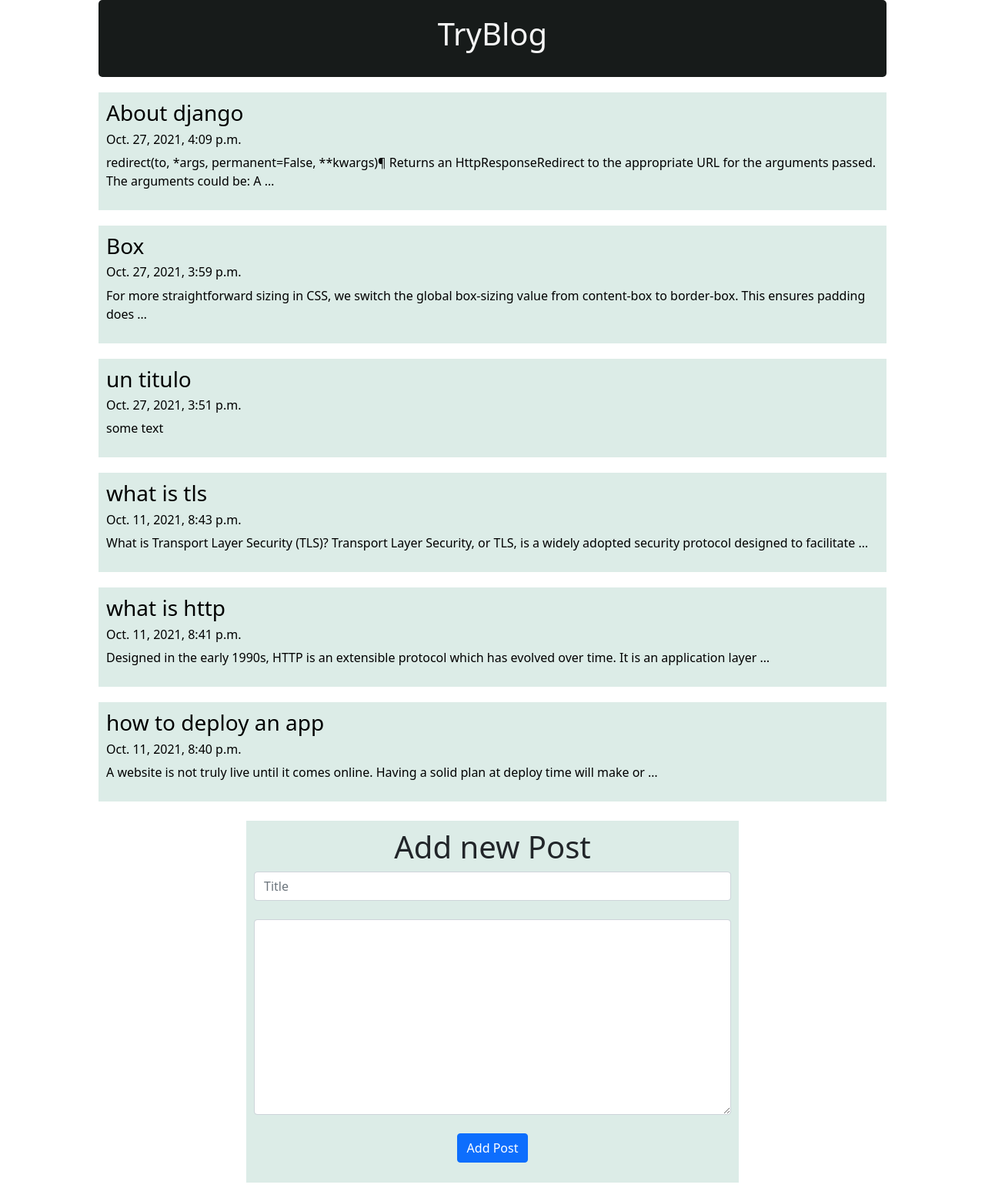
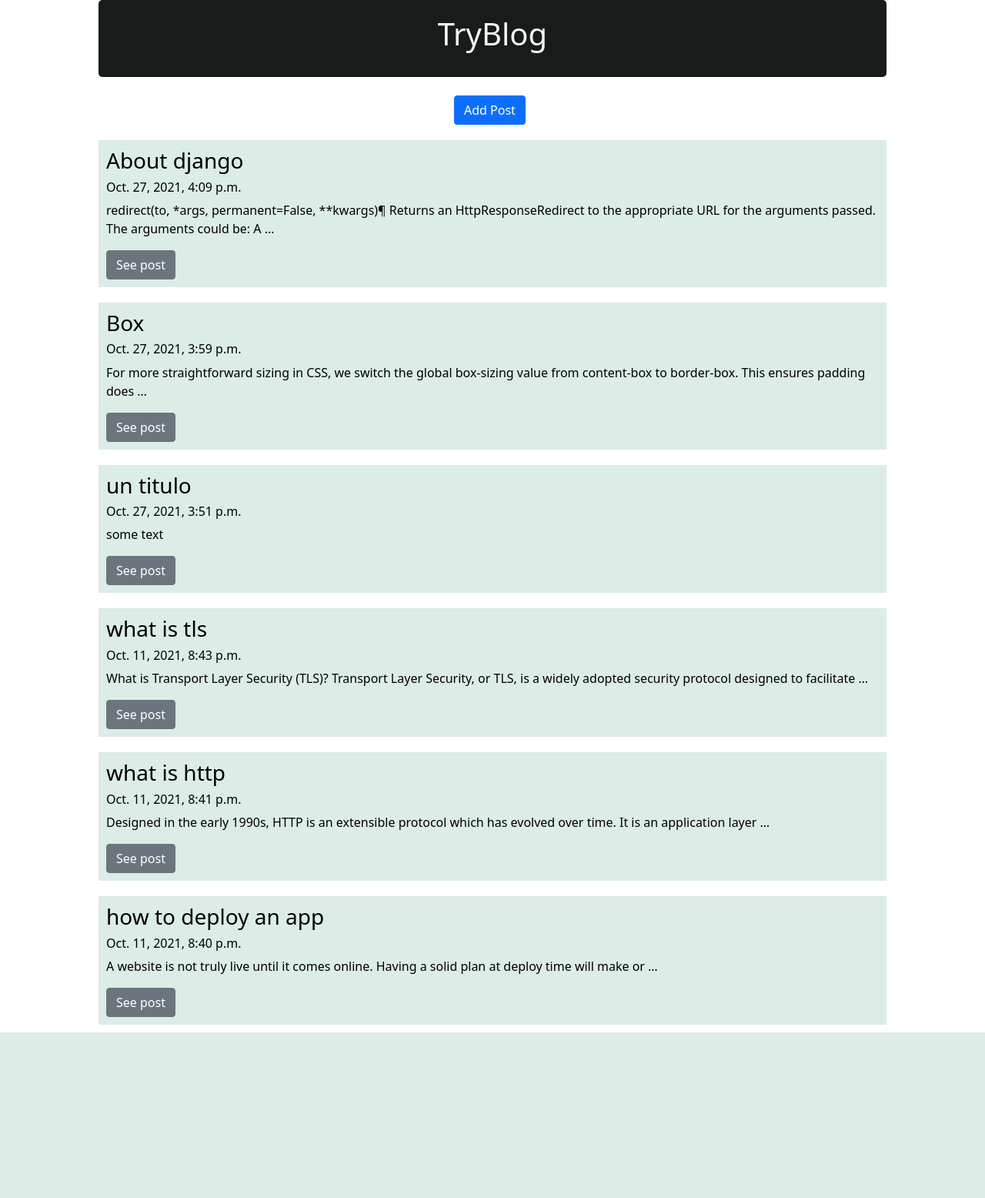
Before and after one commit to jncuenca/blog-django, a Django app: page / in a window 1280 px wide. Shown: the whole page at 77% size. After the commit the page ends 1341 px from the top, so only its background shows below. Run offline with Django 3.2, Linux system fonts and the light colour scheme; data comes from the database, SQL or seed files in the repository.

Commit message:
See profile detail funtionability added

```diff
--- a/blog/urls.py
+++ b/blog/urls.py
@@ -18,5 +18,5 @@ from django.urls import path, include
 
 urlpatterns = [
     path('admin/', admin.site.urls),
-    path('', include('posts.urls'))
+    path('', include('posts.urls', namespace='posts'))
 ]
--- a/posts/models.py
+++ b/posts/models.py
@@ -6,3 +6,6 @@ class Post(models.Model):
     title = models.CharField(max_length=100)
     body = models.CharField(max_length=1000000)
     created_at = models.DateTimeField(default=datetime.now, blank=True)
+
+    def __str__(self):
+        return f"title: {str(self.title[:15])}"
--- a/posts/urls.py
+++ b/posts/urls.py
@@ -1,8 +1,9 @@
 from django.urls import path
-from . import views
+from .views import index, get_post_view, create_post_view
 
-
+app_name = 'posts'
 urlpatterns =[
-    path('', views.index),
-    path('post/<str:pk>/', views.post),
+    path('', index, name='index'),
+    path('create-post/', create_post_view, name='create-post'),
+    path('get-post/<str:pk>/', get_post_view, name='get-post'),
 ]
--- a/posts/views.py
+++ b/posts/views.py
@@ -5,20 +5,26 @@ from django.http import HttpResponse
 
 # Create your views here.
 def index(request):
+    posts = Post.objects.all()
+    return render(request, 'index.html', {'posts':posts})
+
+def get_post_view(request, pk):
+    post = Post.objects.get(id=pk)
+    return render(request, "detail.html", {"post":post})
+
+
+def create_post_view(request):
+
     if request.method == 'POST':
         title = request.POST['title']
         body = request.POST['body']
+
         if title == "" or body == "":
-            return render(request, 'index.html', {'posts':Post.objects.all(), 'message': 'Empty field/s. Post not added'})
-
-        post = Post.objects.create(title= title, body=body)
-        post.save()
+            return render(request, 'create-post.html', {'invalid': True})
+        else:
+            post = Post.objects.create(title=title, body=body)
+            post.save()
+            return redirect('posts:index')
 
 
-
-    posts = Post.objects.all()
-    return render(request, 'index.html', {'posts':posts})
-
-def post(request, pk):
-    post = Post.objects.get(id=pk)
-    return render(request, "post.html", {"post":post})
+    return render(request, 'create-post.html')
--- a/templates/base.html
+++ b/templates/base.html
@@ -23,6 +23,7 @@
             margin-top: 20px;
             width: 80%;
             padding: 10px;
+            margin-bottom: 10px;
         }
 
         .myForm{
--- a/templates/index.html
+++ b/templates/index.html
@@ -5,27 +5,21 @@
 {% block content %}
 <div class='pageTitle'><h1>TryBlog</h1></div>
 
+
+
+<div class="mx-auto mt-4" style="width: 100px;">
+    <a href="{% url 'posts:create-post' %}"><button class="btn btn-primary">Add Post</button></a>
+  </div>
+
 {%for post in posts reversed%}
-<div class="posts">
-    <a style="color: black; text-decoration:none;" href="post/{{post.id}}">
+    <div class="posts" style="color: black; text-decoration:none;">
         <h3>{{post.title}}</h3>
-        <h6>{{post.created_at}}</h6>
-        <p>{{post.body|truncatewords:20}}</p>
-    </a>
-</div>
+            <h6>{{post.created_at}}</h6>
+            <p>{{post.body|truncatewords:20}}</p>
+        <a href="get-post/{{post.id}}">
+            <button class="btn btn-secondary">See post</button>
+        </a>
+    </div>
 {%endfor%}
-<div class="myForm">
-    {{ message }}
-    <h1>Add new Post</h1>
-    <form action="" method="POST">
-        {% csrf_token %}
-        <div class="form-group">
-            <input type="text" class="form-control" name='title' id='title-post' placeholder="Title">
-        </div><br>
-        <div class="form-group">
-            <textarea name="body" class="form-control" id="body-post" cols="20" rows="10"></textarea>
-        </div><br>
-        <button type="submit" class="btn btn-primary">Add Post</button>
-    </form>
-</div>
+
 {% endblock content %}
```
Also changed, not shown: templates/create-post.html (added, +27 -0 lines), templates/detail.html (renamed from templates/post.html).
